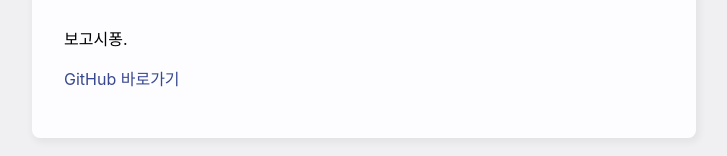
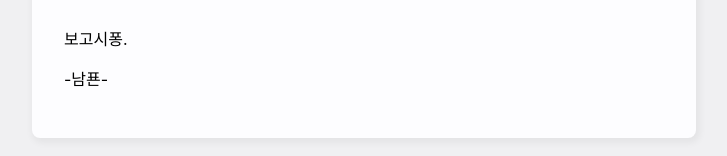
Before and after one commit to SorAZul/First-page, a plain HTML site: page index.html in a window 1280 px wide. Shown: the part 175-331 px from the top of the page, without its empty margins (276-1003 px from the left). Drawn offline with Linux system fonts and the light colour scheme.

Commit message:
Update index.html

```diff
--- a/index.html
+++ b/index.html
@@ -38,7 +38,7 @@
 <div>
     <h1>To. 나리니</h1>
     <p>보고시퐁.</p>
-    <p><a href="https://github.com">GitHub 바로가기</a></p>
+    <p>-남푠-</p>
 </div>
 </body>
 </html>
```
